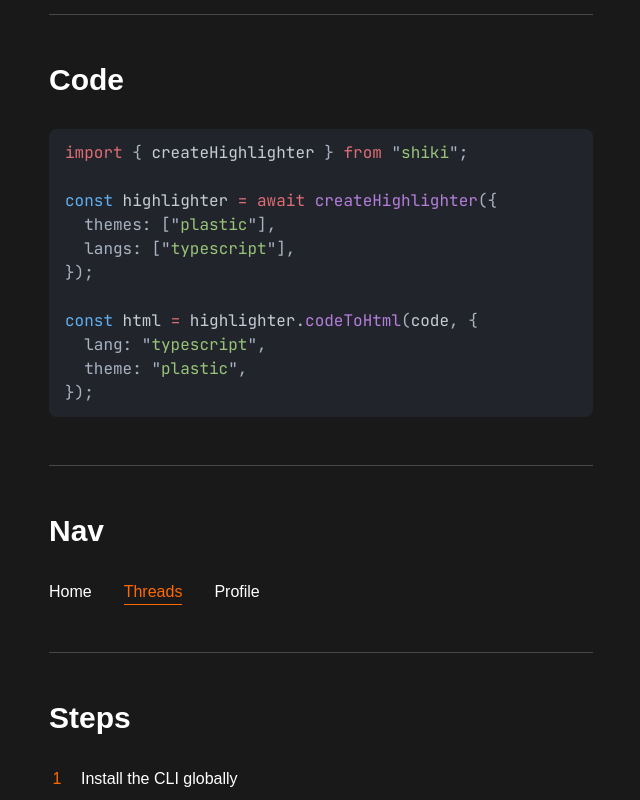
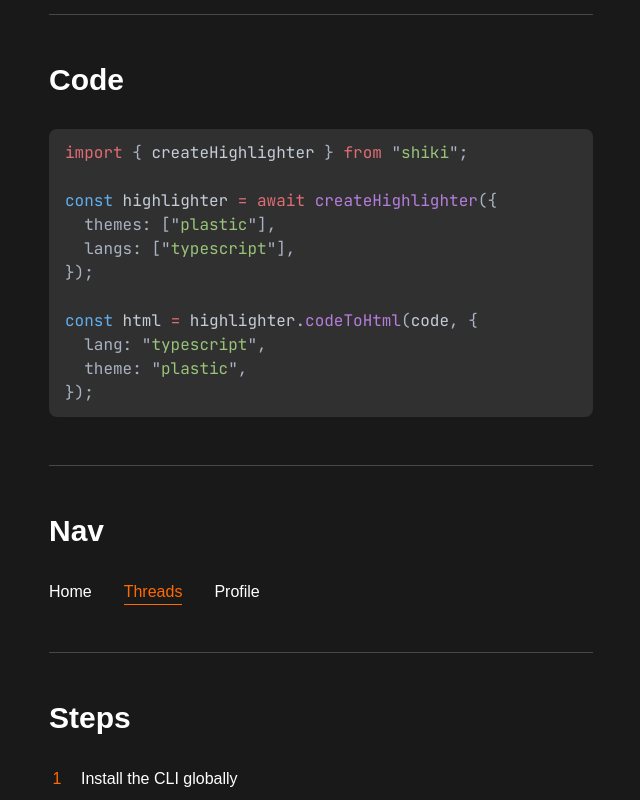
Before and after one commit to trietphm/claudebin.com, a Next.js app in the folder packages/web/: page /ui in a window 1280 px wide. Shown: the part 5640-6440 px from the top of the page, without its empty margins (319-959 px from the left). Built offline with nearby package versions, Linux system fonts and the light colour scheme; no server answers; a web font is replaced by a local one.

Commit message:
fix(web): add colorReplacements to Shiki and fix non-null assertion in Steps
Co-Authored-By: Claude Opus 4.5 <noreply@anthropic.com>

```diff
--- a/packages/web/src/components/ui/code.tsx
+++ b/packages/web/src/components/ui/code.tsx
@@ -17,6 +17,9 @@ const Code = ({ code, lang = "typescript", className }: CodeProps) => {
   const html = highlighter.codeToHtml(code, {
     lang,
     theme: "plastic",
+    colorReplacements: {
+      "#21252b": "#303030",
+    },
   });
 
   return (
--- a/packages/web/src/components/ui/steps.tsx
+++ b/packages/web/src/components/ui/steps.tsx
@@ -32,9 +32,9 @@ type StepsItemProps = {
   children: ReactNode;
 } & HTMLAttributes<HTMLLIElement>;
 
-const Steps = ({ variant = "ordered", className, children, ...props }: StepsProps) => {
+const Steps = ({ variant, className, children, ...props }: StepsProps) => {
   return (
-    <StepsContext.Provider value={variant!}>
+    <StepsContext.Provider value={variant ?? "ordered"}>
       <ol className={cn(stepsVariants({ variant, className }))} {...props}>
         {children}
       </ol>
```
